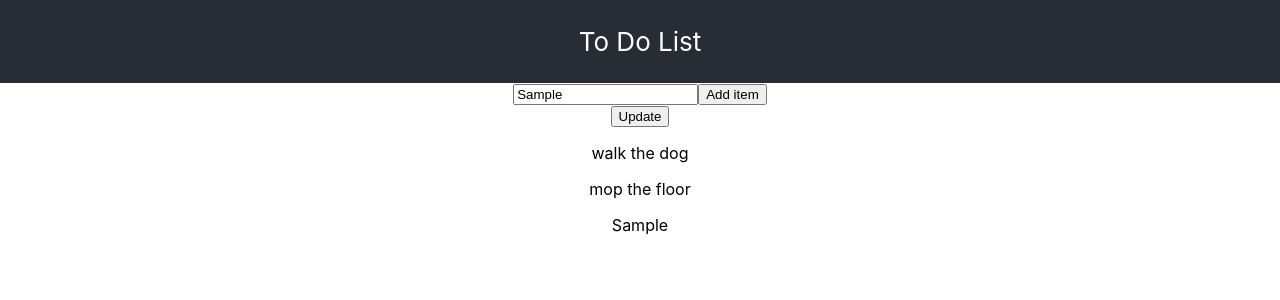
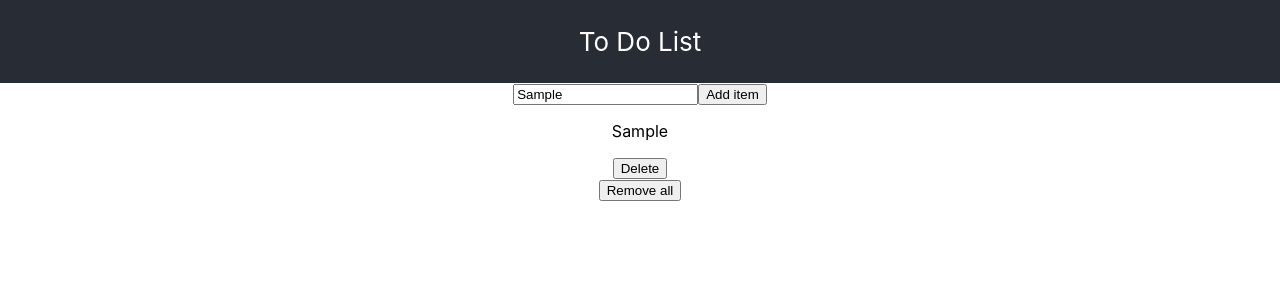
Before and after one commit to laek/To-Do-List, a React (Create React App) app: page / in a window 1280 px wide. Both pictures are taken after typing "Sample" into the empty fields and a click on the button "Add item". Shown: the top 300 px of the page. Built offline with nearby package versions, Linux system fonts and the light colour scheme.

Commit message:
delete functionality in progress

```diff
--- a/src/App.js
+++ b/src/App.js
@@ -7,13 +7,21 @@ import ToDoForm from './Form';
 
 
 function App() {
-  let testItems = ["walk the dog", "mop the floor"];
-  const [toDoItems, setToDoItems ] = useState(testItems);
+  const [toDoItems, setToDoItems ] = useState([]);
+  let count = 1;
 
   const updateToDoItems = (toDoText) => {
-    setToDoItems(toDoItems.concat(toDoText));
+    setToDoItems(toDoItems.concat({id: count, text: toDoText}));
+    count++;
   }
 
+  const removeAllItems = () => {
+    (setToDoItems([]));
+  }
+
+  const removeToDoItem = () => {
+
+  }
   return (
     <div className="App">
       <header className="App-header">
@@ -22,8 +30,8 @@ function App() {
         </p>
       </header>
       <ToDoForm handleChange={updateToDoItems}/>
-      <button onClick={updateToDoItems}>Update</button>
       <ToDoItemList toDoItems={toDoItems}/>
+      <button onClick={removeAllItems}>Remove all</button>
     </div>
   );
 }
--- a/src/ToDoItem.js
+++ b/src/ToDoItem.js
@@ -2,9 +2,13 @@ import React from 'react';
 import ReactDOM from 'react-dom';
 
 class ToDoItem extends React.Component {
+
   render() {
     return(
-      <p>{this.props.toDoItemText}</p>
+      <div>
+        <p>{this.props.toDoItem.text}</p>
+        <button >Delete</button>
+      </div>
     );
   }
 }
--- a/src/ToDoItemList.js
+++ b/src/ToDoItemList.js
@@ -4,10 +4,15 @@ import ToDoItem from './ToDoItem.js';
 
 
 class ToDoItemList extends React.Component {
+
+  deleteItem = (id) => {
+    this.props.removeToDoItem(id);
+  }
+
   render() {
     return(
       <div>
-        {this.props.toDoItems.map(item => <ToDoItem toDoItemText={item}/>)}
+        {this.props.toDoItems.map(item => <ToDoItem toDoItem={item} />)}
       </div>
     );
   }
```
